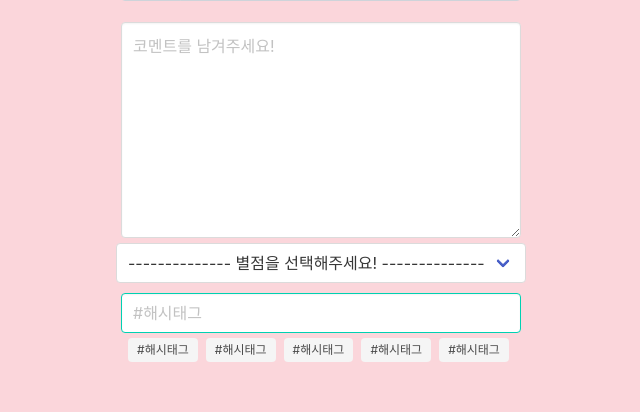
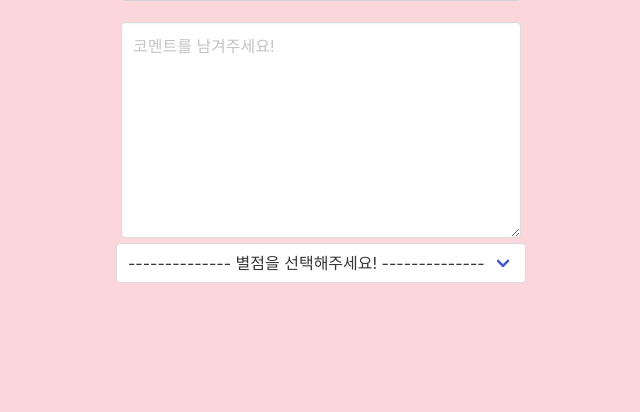
Before and after one commit to hyun-woong/mini_shar, a Flask app: page / in a window 1280 px wide. Shown: the part 828-1240 px from the top of the page, without its empty margins (319-959 px from the left). After the commit the page ends 1111 px from the top, so only its background shows below. Run offline with Flask 2, Linux system fonts and the light colour scheme; some libraries are stand-ins or nearby versions.

Commit message:
태그 박스 주석처리

```diff
--- a/static/css/post_save.css
+++ b/static/css/post_save.css
@@ -71,20 +71,20 @@
             margin-bottom: 5px;
         }
 
-        .tag_input {
-            width: 400px;
-            margin-bottom: 5px;
-            margin-top: 10px;
-        }
+        /*.tag_input {*/
+        /*    width: 400px;*/
+        /*    margin-bottom: 5px;*/
+        /*    margin-top: 10px;*/
+        /*}*/
 
-        .tag_icon {
-            display: flex;
-            flex-direction: column;
-            align-items: center;
-            justify-content: center;
+        /*.tag_icon {*/
+        /*    display: flex;*/
+        /*    flex-direction: column;*/
+        /*    align-items: center;*/
+        /*    justify-content: center;*/
 
-            margin-right: 5px;
-        }
+        /*    margin-right: 5px;*/
+        /*}*/
 
         .big_wrap {
             display: flex;
--- a/templates/post_save.html
+++ b/templates/post_save.html
@@ -93,22 +93,22 @@
             </div>
         </div>
 
-{#        해시태그 입력 박스#}
-        <div class="tag_input">
-            <input id="tag" class="input is-primary" type="text" placeholder="#해시태그">
-        </div>
+<!--{#        해시태그 입력 박스#}-->
+<!--        <div class="tag_input">-->
+<!--            <input id="tag" class="input is-primary" type="text" placeholder="#해시태그">-->
+<!--        </div>-->
 
-{#        해시태그를 입력 후 엔터를 누르면 아래 아이콘으로 표시#}
-        <div class="tag_icon">
-            <div class="tags are-medium">
-                <span class="tag is-normal">#해시태그</span>
-                <span class="tag is-normal">#해시태그</span>
-                <span class="tag is-normal">#해시태그</span>
-                <span class="tag is-normal">#해시태그</span>
-                <span class="tag is-normal">#해시태그</span>
-            </div>
-        </div>
-    </div>
+<!--{#        해시태그를 입력 후 엔터를 누르면 아래 아이콘으로 표시#}-->
+<!--        <div class="tag_icon">-->
+<!--            <div class="tags are-medium">-->
+<!--                <span class="tag is-normal">#해시태그</span>-->
+<!--                <span class="tag is-normal">#해시태그</span>-->
+<!--                <span class="tag is-normal">#해시태그</span>-->
+<!--                <span class="tag is-normal">#해시태그</span>-->
+<!--                <span class="tag is-normal">#해시태그</span>-->
+<!--            </div>-->
+<!--        </div>-->
+<!--    </div>-->
 
 </div>
 
```
